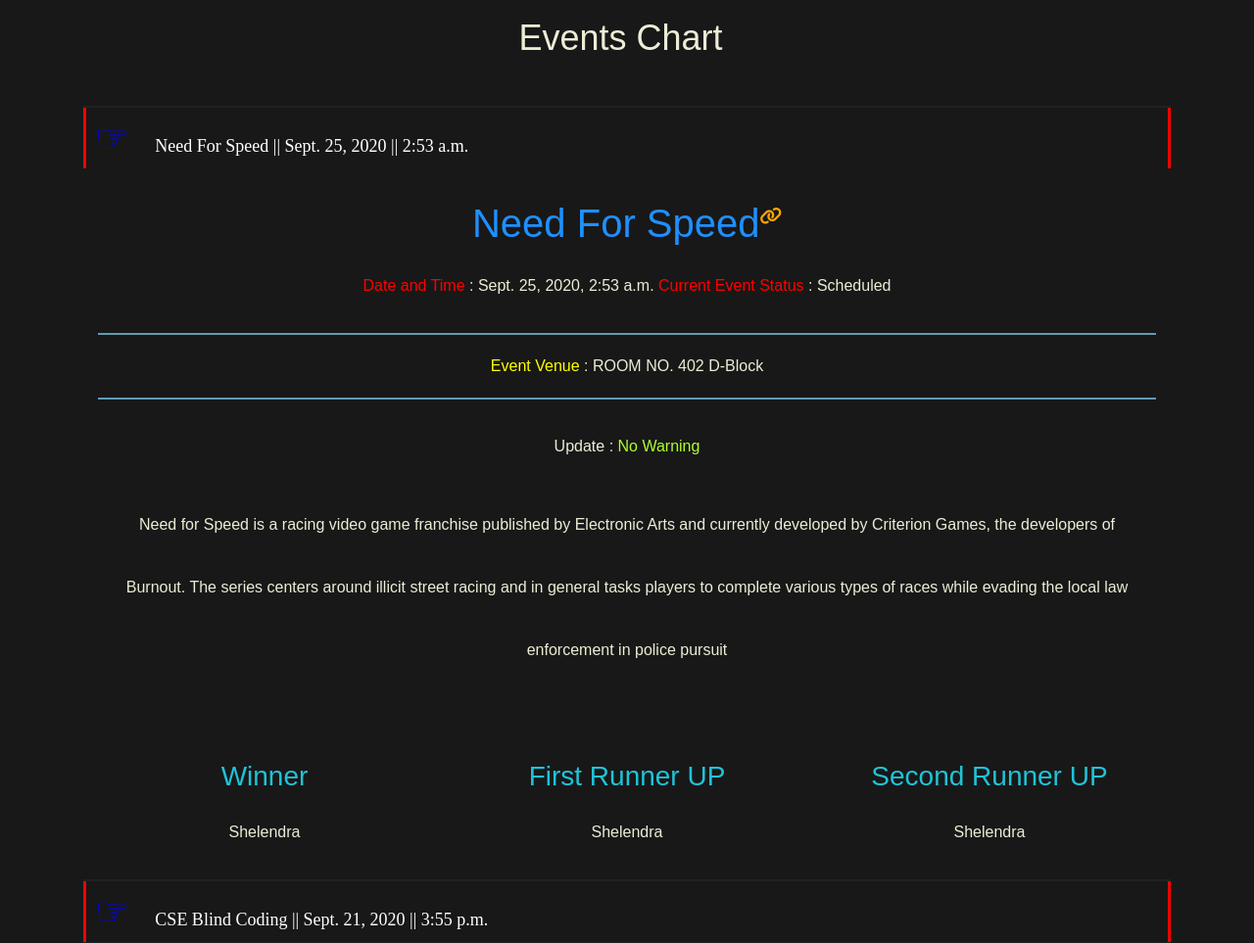
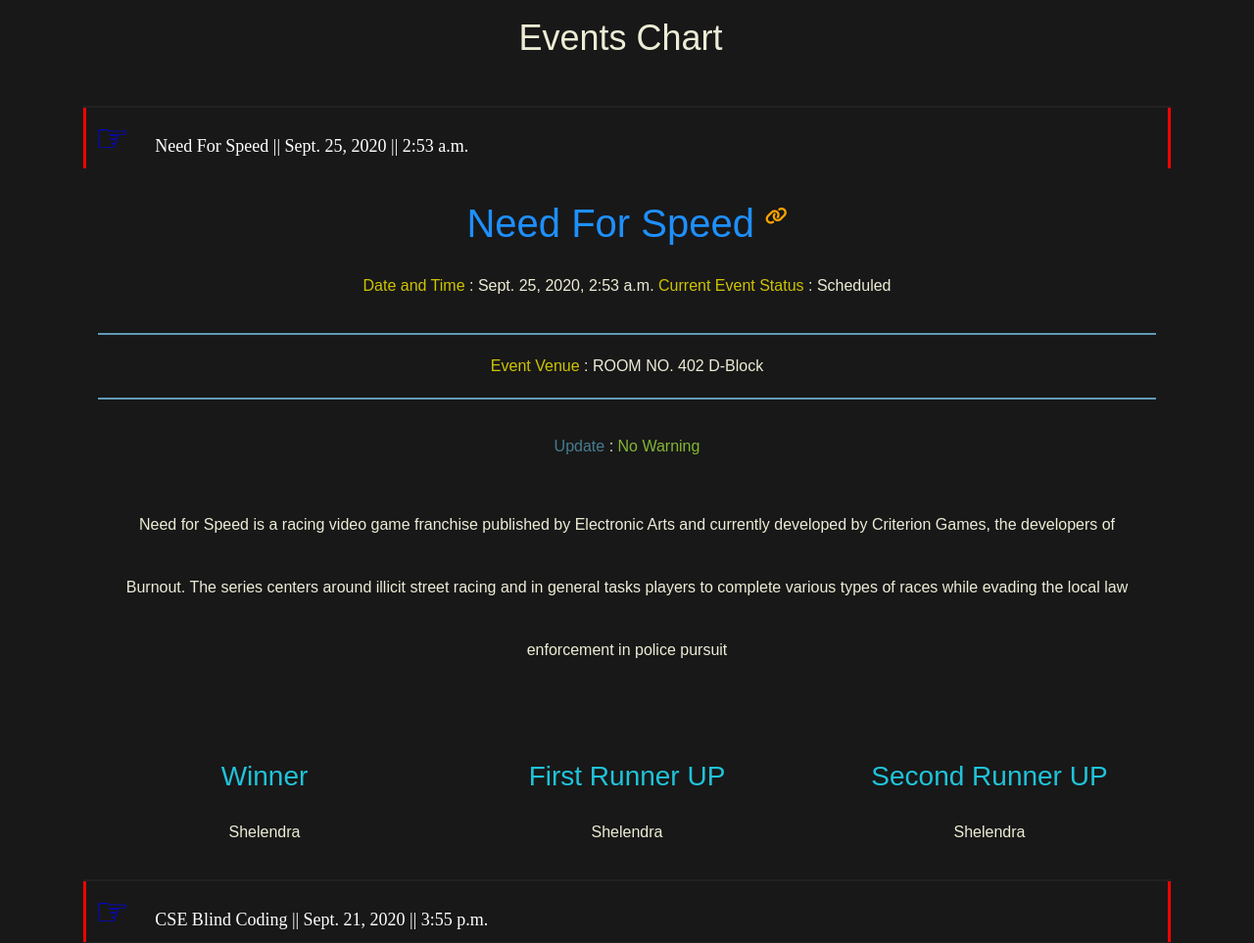
Before and after one commit to shelendravashishtha2/Event-Registration, a Django app: page /eve in a window 1280 px wide, after a click that opens the changed part. Shown: the part 60-1023 px from the top of the page at 98% size. Run offline with Django 3.2, Linux system fonts and the light colour scheme; data comes from the database, SQL or seed files in the repository; both versions use the stored data as it was after the commit; some libraries are stand-ins or nearby versions; some web fonts are replaced.

Commit message:
bgvfhdshhj

```diff
--- a/form/templates/form/eventdetail.html
+++ b/form/templates/form/eventdetail.html
@@ -24,17 +24,17 @@
                     <a  class="a-{{ forloop.counter }}-btn nav-link" style="border-left-color: red;border-right-color: red;"><span style="color: blue;">&#9758;</span>   {{ ch }}  ||  {{ ch.pub_date.date }}  ||  {{ ch.pub_date.time }}</a>
                 <ul class="a-{{ forloop.counter }}-show">
                     <li>
-                        <div class="container">
+                        <div class="container-fluid">
                              <div class="row justify-content-center text-center" id="row1">
                                  <div class="col-lg-12 text-center" style="padding-top: 2rem;" id="r1">
                                  {% if ch.drive_link %}
-                                     <h1 onclick="window.open('{{ ch.drive_link }}')" style="color: dodgerblue;">{{ ch.event_name }}<sup><i class="fa fa-link" style="font-size: 0.6em;color: orange;"></i></sup></h1>
+                                     <h1 onclick="window.open('{{ ch.drive_link }}')" style="cursor:pointer;color: dodgerblue;">{{ ch.event_name }} <sup><i class="fa fa-link" style="font-size: 0.6em;color: orange;"></i></sup></h1>
                                  {% else %}
                                      <h1 class="text-center head" style="color: #3ca52a;">{{ ch.event_name }}</h1>
                                  {% endif %}
-                                     <p><span style="color: red;">Date and Time</span> : {{ ch.pub_date }}<span style="color: red;"> Current Event Status</span> : {% if ch.current_status %}Scheduled{% else %}Held{% endif %}</p>
-                                     {% if ch.event_venue %}<p style="border-top:2px solid #609ab6;border-bottom: 2px solid #609ab6;"><span style="color:yellow">Event Venue</span>  : {{ ch.event_venue }}</p>{% endif %}
-                                     {% if ch.warn %}<p>Update :<span style="color:greenyellow;"> {{ ch.warn }}</span></p>{% endif %}
+                                     <p><span style="color: #cec400;">Date and Time</span> : {{ ch.pub_date }}<span style="color: #cec400;"> Current Event Status</span> : {% if ch.current_status %}Scheduled{% else %}Held{% endif %}</p>
+                                     {% if ch.event_venue %}<p style="border-top:2px solid #609ab6;border-bottom: 2px solid #609ab6;"><span style="color:#cec400">Event Venue</span>  : {{ ch.event_venue }}</p>{% endif %}
+                                     {% if ch.warn %}<p><span style="color: #477c90">Update</span> :<span style="color:#84b734;"> {{ ch.warn }}</span></p>{% endif %}
                                     <div class="container-fluid text-center">
                                         <div class="row">
                                             <div class="col-lg-12">
```
Also changed, not shown: db.sqlite3.
